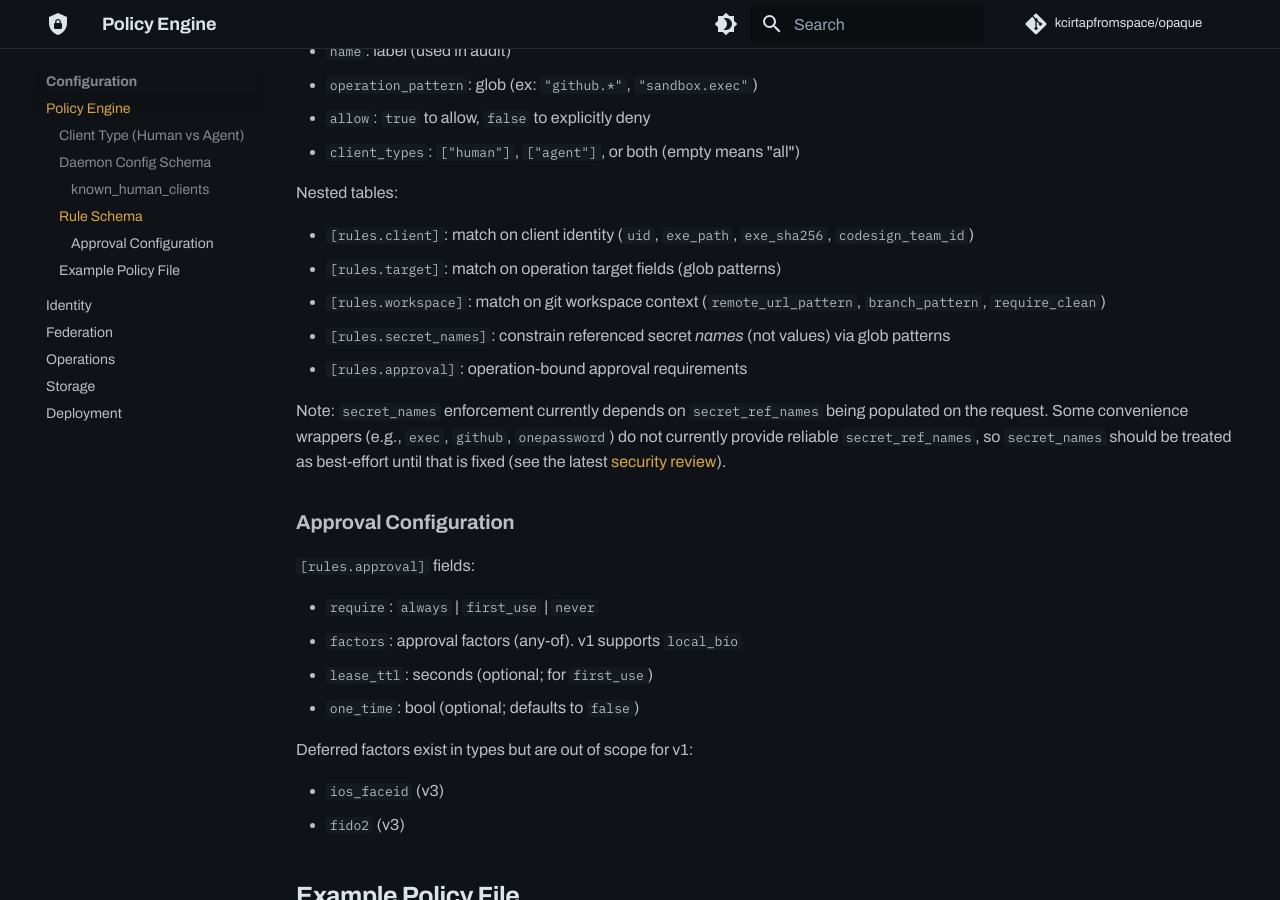
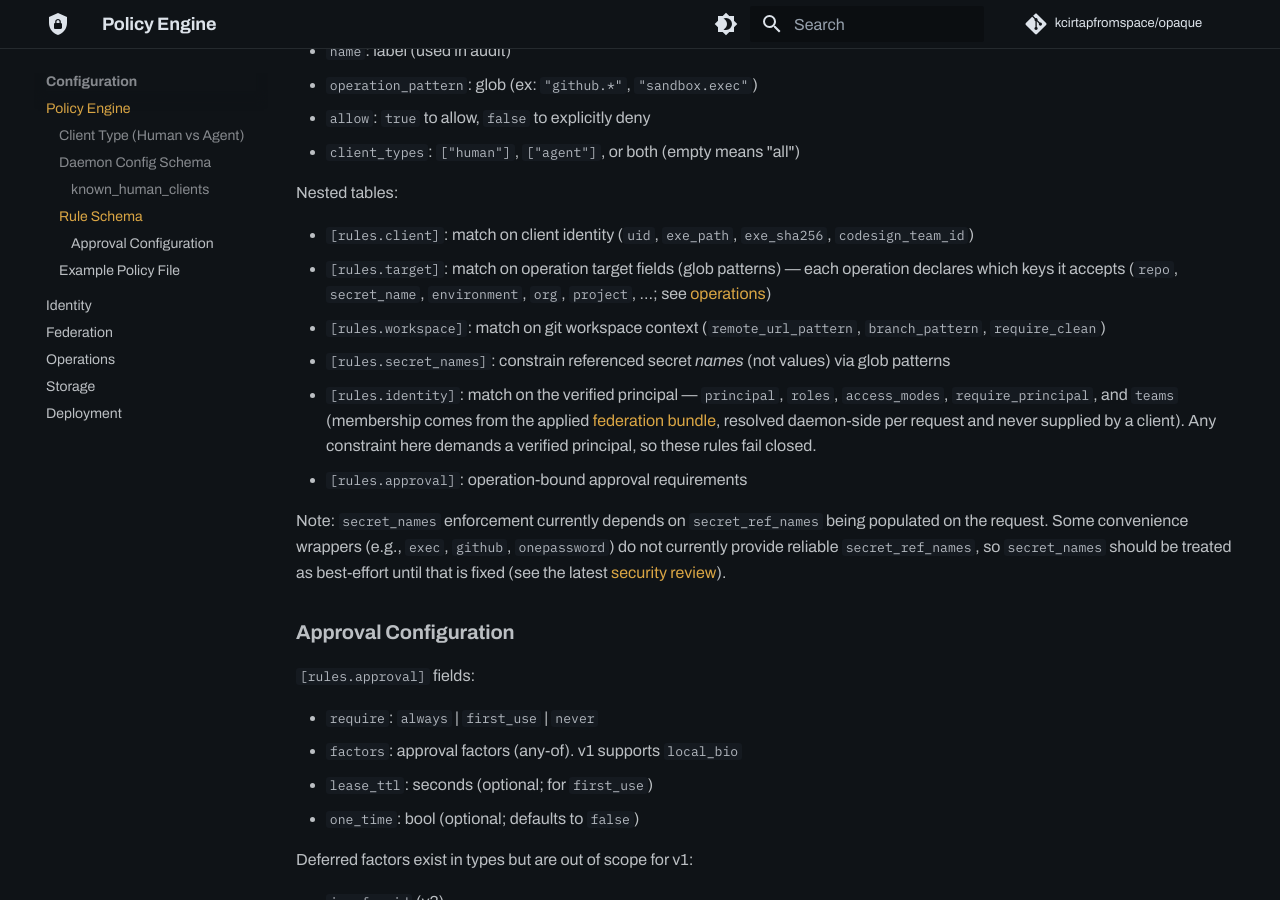
Before and after one commit to kcirtapfromspace/opaque, an MkDocs documentation site: the page built from docs/policy.md, in a window 1280 px wide and 900 px high, scrolled down 1423 px. Built offline with MkDocs 1.6.1 and Material for MkDocs 9.7.7, drawn with Linux system fonts in a browser that asks for light colours; comment, search, counter and statistics services are not loaded.

Commit message:
docs: record the provider fixes in the changelog and document [rules.identity] teams

```diff
--- a/docs/policy.md
+++ b/docs/policy.md
@@ -58,9 +58,10 @@
 Nested tables:
 
 - `[rules.client]`: match on client identity (`uid`, `exe_path`, `exe_sha256`, `codesign_team_id`)
-- `[rules.target]`: match on operation target fields (glob patterns)
+- `[rules.target]`: match on operation target fields (glob patterns) — each operation declares which keys it accepts (`repo`, `secret_name`, `environment`, `org`, `project`, …; see [operations](operations.md))
 - `[rules.workspace]`: match on git workspace context (`remote_url_pattern`, `branch_pattern`, `require_clean`)
 - `[rules.secret_names]`: constrain referenced secret *names* (not values) via glob patterns
+- `[rules.identity]`: match on the verified principal — `principal`, `roles`, `access_modes`, `require_principal`, and `teams` (membership comes from the applied [federation bundle](federation.md), resolved daemon-side per request and never supplied by a client). Any constraint here demands a verified principal, so these rules fail closed.
 - `[rules.approval]`: operation-bound approval requirements
 
 Note: `secret_names` enforcement currently depends on `secret_ref_names` being populated on the request. Some convenience wrappers (e.g., `exec`, `github`, `onepassword`) do not currently provide reliable `secret_ref_names`, so `secret_names` should be treated as best-effort until that is fixed (see the latest [security review](security-assessment.md)).
```
Also changed, not shown: CHANGELOG.md (+4 -0 lines).
